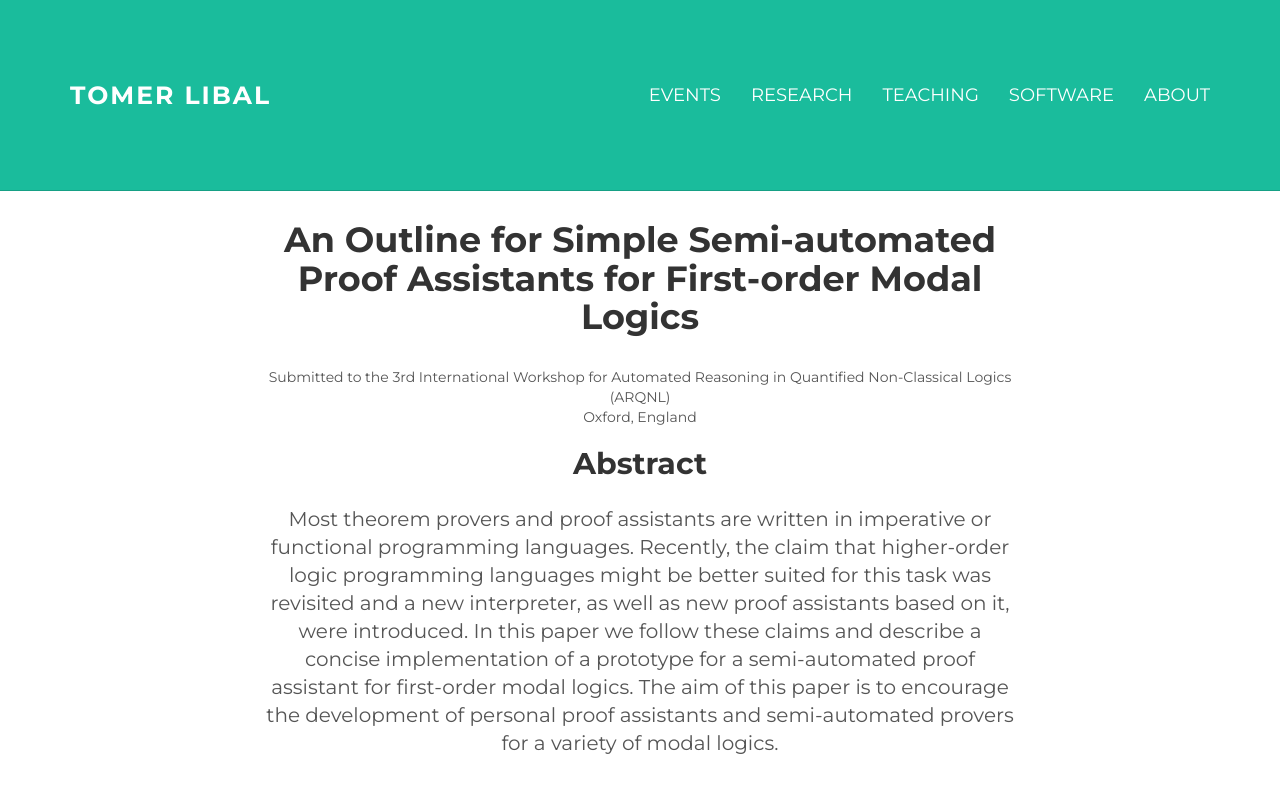
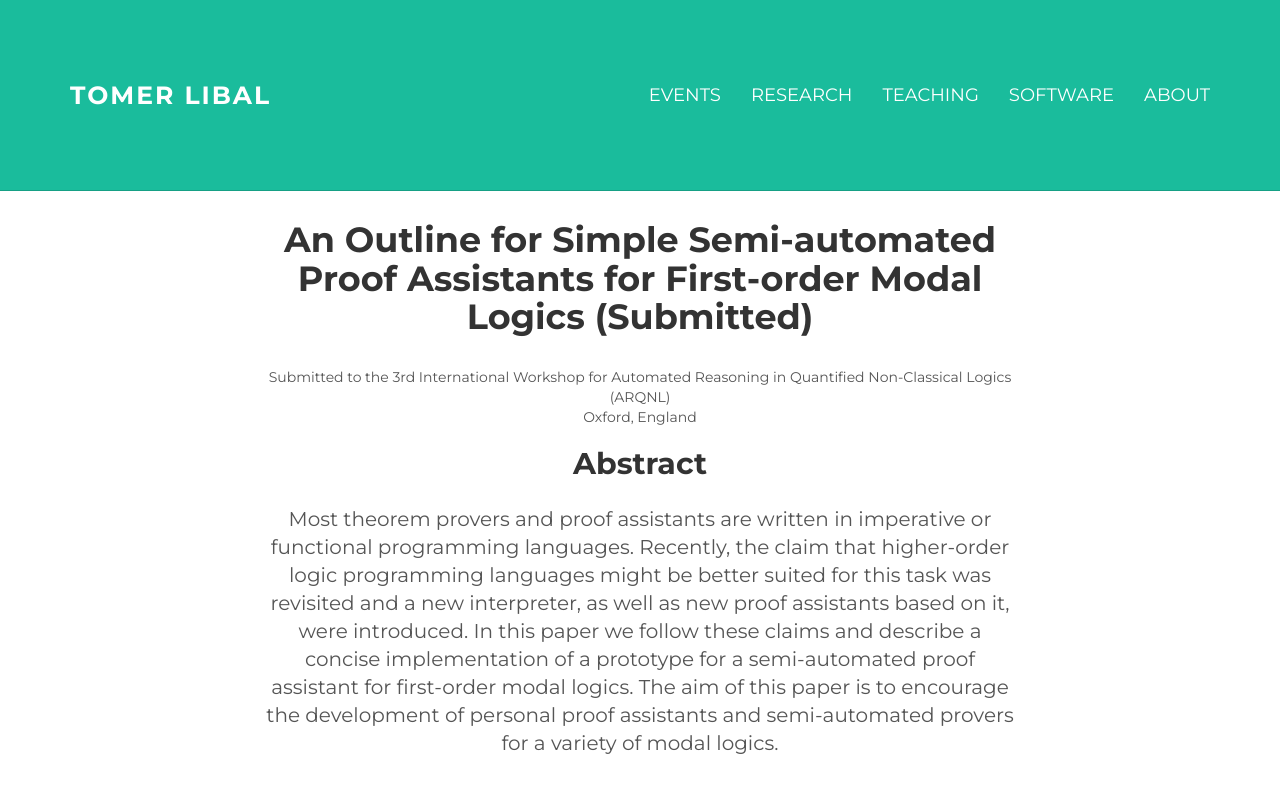
Before and after one commit to shaolintl/page, a Jekyll site: the page built from _posts/papers/2018-04-22-arqnl.md, in a window 1280 px wide. Shown: the top 793 px of the page. Built offline with Jekyll 4.4.1, drawn with Linux system fonts in a browser that asks for light colours.

Commit message:
Adding oxfords two workshops submissions

```diff
--- a/_posts/papers/2018-04-22-arqnl.md
+++ b/_posts/papers/2018-04-22-arqnl.md
@@ -1,7 +1,8 @@
 ---
 layout: papers
 categories: papers
-title: An Outline for Simple Semi-automated Proof Assistants for First-order Modal Logics
+title: An Outline for Simple Semi-automated Proof Assistants for First-order Modal Logics (Submitted)
+year: 2018
 venue: Submitted to the 3rd International Workshop for Automated Reasoning in Quantified Non-Classical Logics (ARQNL)
 city: Oxford, England
 people: Tomer Libal
```
Also changed, not shown: _posts/papers/2018-04-15-uitp.md (+1 -1 lines).
